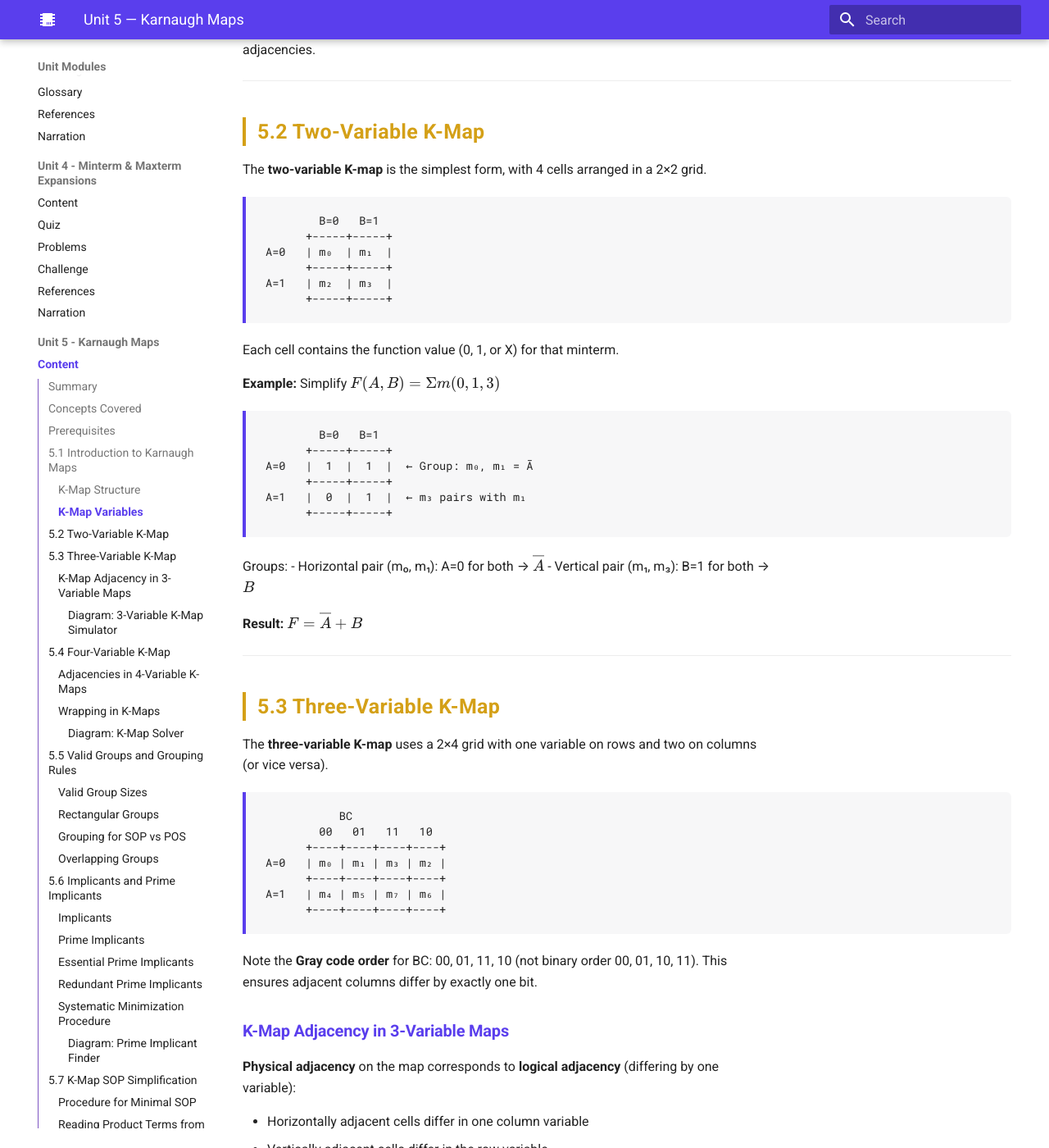
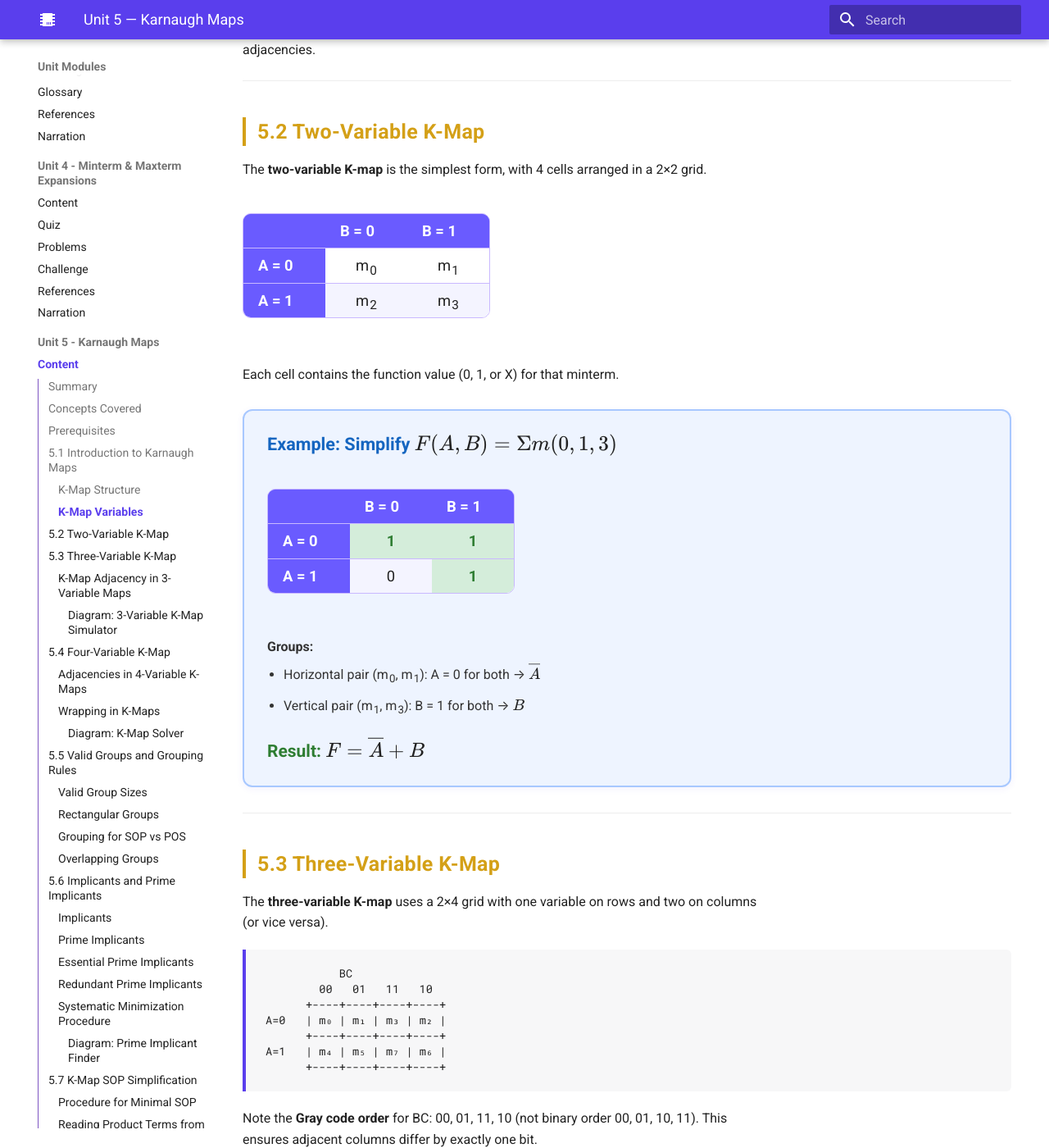
Before and after one commit to Nati-123/intelligent-textbook-ee2301, an MkDocs documentation site: the page built from docs/unit5-karnaugh-maps/index.md, in a window 1280 px wide and 1400 px high, scrolled down 3656 px. Shown: the whole window at 82% size. Built offline with MkDocs 1.6.1 and Material for MkDocs 9.7.7, drawn with Linux system fonts in a browser that asks for light colours; nearby versions of some CDN libraries.

Commit message:
Restyle Unit 5 section 5.2: HTML K-map tables, blue example box, green highlights
Co-Authored-By: Claude Opus 4.6 <noreply@anthropic.com>

````diff
--- a/docs/unit5-karnaugh-maps/index.md
+++ b/docs/unit5-karnaugh-maps/index.md
@@ -131,33 +131,37 @@ K-maps become impractical beyond 5-6 variables due to the difficulty of visualiz
 
 The **two-variable K-map** is the simplest form, with 4 cells arranged in a 2×2 grid.
 
-```
-        B=0   B=1
-      +-----+-----+
-A=0   | m₀  | m₁  |
-      +-----+-----+
-A=1   | m₂  | m₃  |
-      +-----+-----+
-```
+<table style="font-size: 0.92rem; margin: 1.2rem auto; border-collapse: collapse; min-width: 220px;">
+<thead><tr style="background: #6A5BFF; color: #fff;"><th style="padding: 6px 18px;"></th><th style="padding: 6px 18px;">B = 0</th><th style="padding: 6px 18px;">B = 1</th></tr></thead>
+<tbody>
+<tr><td style="padding: 6px 18px; font-weight: 700; background: #6A5BFF; color: #fff;">A = 0</td><td style="padding: 6px 18px; text-align: center;">m<sub>0</sub></td><td style="padding: 6px 18px; text-align: center;">m<sub>1</sub></td></tr>
+<tr><td style="padding: 6px 18px; font-weight: 700; background: #6A5BFF; color: #fff;">A = 1</td><td style="padding: 6px 18px; text-align: center; background: #f4f4ff;">m<sub>2</sub></td><td style="padding: 6px 18px; text-align: center; background: #f4f4ff;">m<sub>3</sub></td></tr>
+</tbody>
+</table>
 
 Each cell contains the function value (0, 1, or X) for that minterm.
 
-**Example:** Simplify $F(A,B) = \Sigma m(0,1,3)$
+<div style="background: #EEF4FF; border: 2px solid #A8C8FF; border-radius: 12px; padding: 24px 28px; margin: 1.5rem 0; box-shadow: 0 2px 8px rgba(90,61,237,0.07);" markdown>
 
-```
-        B=0   B=1
-      +-----+-----+
-A=0   |  1  |  1  |  ← Group: m₀, m₁ = Ā
-      +-----+-----+
-A=1   |  0  |  1  |  ← m₃ pairs with m₁
-      +-----+-----+
-```
+<p style="color: #1565C0; font-weight: 700; font-size: 1.08rem; margin-top: 0; margin-bottom: 14px;">Example: Simplify <span class="arithmatex">\(F(A,B) = \Sigma m(0,1,3)\)</span></p>
 
-Groups:
-- Horizontal pair (m₀, m₁): A=0 for both → $\overline{A}$
-- Vertical pair (m₁, m₃): B=1 for both → $B$
+<table style="font-size: 0.92rem; margin: 1rem auto; border-collapse: collapse; min-width: 220px;">
+<thead><tr style="background: #6A5BFF; color: #fff;"><th style="padding: 6px 18px;"></th><th style="padding: 6px 18px;">B = 0</th><th style="padding: 6px 18px;">B = 1</th></tr></thead>
+<tbody>
+<tr><td style="padding: 6px 18px; font-weight: 700; background: #6A5BFF; color: #fff;">A = 0</td><td style="padding: 6px 18px; text-align: center; color: #2E7D32; font-weight: 700; background: #d4edda;">1</td><td style="padding: 6px 18px; text-align: center; color: #2E7D32; font-weight: 700; background: #d4edda;">1</td></tr>
+<tr><td style="padding: 6px 18px; font-weight: 700; background: #6A5BFF; color: #fff;">A = 1</td><td style="padding: 6px 18px; text-align: center; background: #f4f4ff;">0</td><td style="padding: 6px 18px; text-align: center; color: #2E7D32; font-weight: 700; background: #d4edda;">1</td></tr>
+</tbody>
+</table>
 
-**Result:** $F = \overline{A} + B$
+<p style="color: #333; font-weight: 700; margin-bottom: 6px;">Groups:</p>
+<ul style="margin: 0.3rem 0 0.8rem 0; color: #333; line-height: 1.85;">
+<li>Horizontal pair (m<sub>0</sub>, m<sub>1</sub>): A = 0 for both &rarr; <span class="arithmatex">\(\overline{A}\)</span></li>
+<li>Vertical pair (m<sub>1</sub>, m<sub>3</sub>): B = 1 for both &rarr; <span class="arithmatex">\(B\)</span></li>
+</ul>
+
+<p style="color: #2E7D32; font-weight: 700; font-size: 1.05rem; margin-bottom: 0;">Result: <span class="arithmatex">\(F = \overline{A} + B\)</span></p>
+
+</div>
 
 ---
 
````
